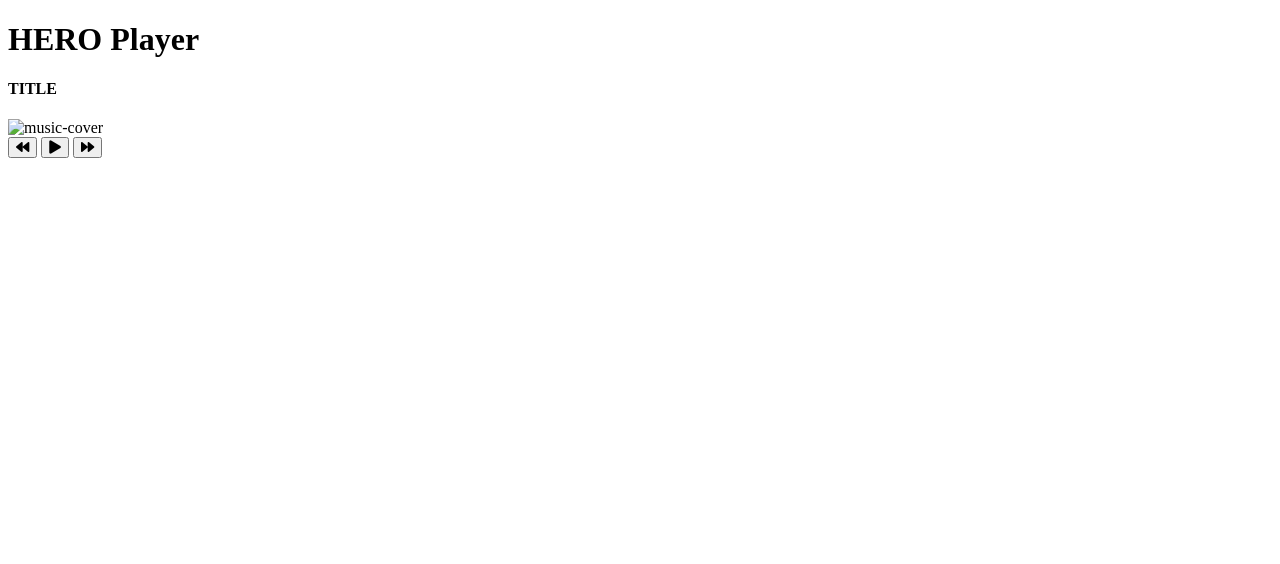
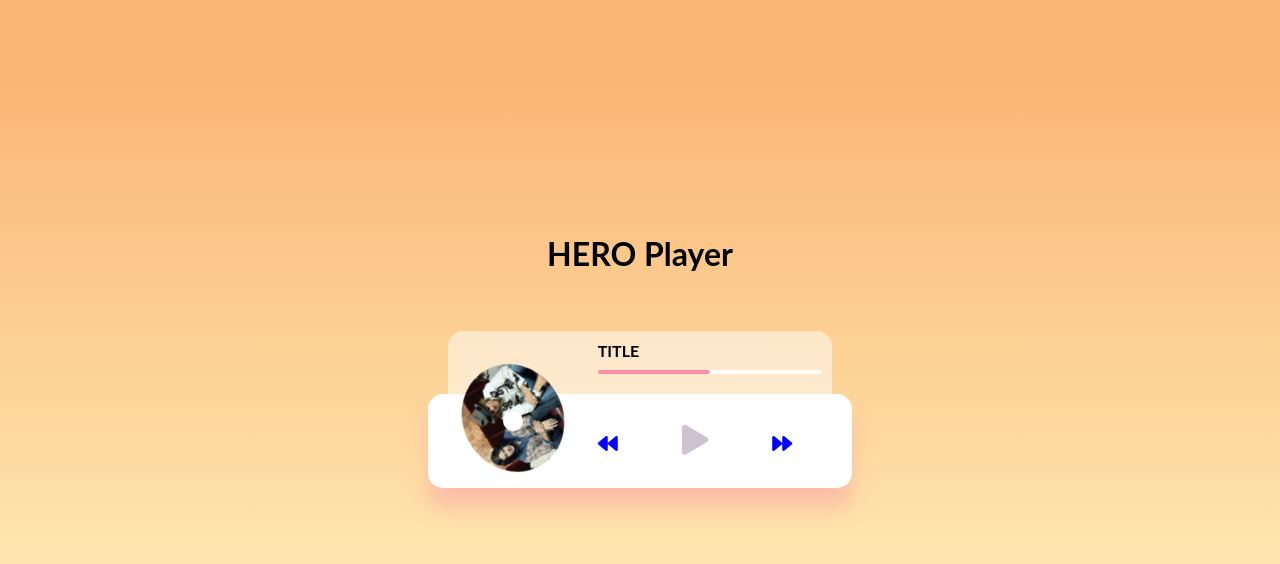
Before and after one commit to ProgrammerRomero/Hero-Media-Player, a plain HTML site: page index.html in a window 1280 px wide. Drawn offline with Linux system fonts and the light colour scheme; a web font is replaced by a local one.

Commit message:
Style file done

```diff
--- a/index.html
+++ b/index.html
@@ -11,7 +11,7 @@
 <body>
   <h1>HERO Player</h1>
 
-  <div class="music-container">
+  <div class="music-container play">
     <div class="music-info">
       <h4 id="title">TITLE</h4>
       <div class="progress-container">
@@ -24,7 +24,7 @@
     <audio src="music/romero.mp3" id="audio"></audio>
 
     <div class="img-container">
-      <img src="images/first.jpg" alt="music-cover" id="cover"/>
+      <img src="images/first1.jpg" alt="music-cover" id="cover"/>
     </div>
 
     <div class="navegation">
--- a/style.css
+++ b/style.css
@@ -0,0 +1,141 @@
+@import url("https://fonts.googlepis.com/css?family=Lato&display=swap");
+
+* {
+  box-sizing: border-box;
+}
+
+body {
+  height: 100vh;
+  margin: 0;
+  font-family: "Lato", sans-serif;
+  background-image: linear-gradient(
+    0deg,
+    rgb(255, 235, 180) 23%,
+    rgb(250, 182, 118) 90%
+  );
+  display: flex;
+  flex-direction: column;
+  align-items: center;
+  justify-content: center;
+}
+
+.music-container {
+  background-color: #fff;
+  border-radius: 15px;
+  box-shadow: 0 20px 20px 0 rgba(252, 169, 169, 0.6);
+  display: flex;
+  padding: 20px 30px;
+  position: relative;
+  margin: 100px 0;
+  z-index: 10;
+}
+
+.img-container {
+  position: relative;
+  width: 110px;
+}
+
+.img-container::after {
+  content: "";
+  background-color: #fff;
+  height: 20px;
+  width: 20px;
+  position: absolute;
+  left: 50%;
+  bottom: 50%;
+  border-radius: 50%;
+  transform: translate(-50%, -50%);
+}
+
+.img-container img {
+  width: inherit;
+  height: 100px;
+  border-radius: 50%;
+  object-fit: cover;
+  position: absolute;
+  bottom: 0;
+  left: 0;
+
+  animation: rotate 3s linear infinite;
+
+  animation-play-state: paused;
+}
+
+.music-container.play .img-container img {
+  animation-play-state: running;
+}
+
+@keyframes rotate {
+  from {
+    transform: rotate(0deg);
+  }
+
+  to {
+    transform: rotate(360deg);
+  }
+}
+
+.navigation {
+  display: flex;
+  align-items: center;
+  justify-content: center;
+  z-index: 1;
+}
+
+.action-btn {
+  background-color: #fff;
+  border: 0;
+  color: blue;
+  font-size: 20px;
+  cursor: pointer;
+  padding: 10px;
+  margin: 0 20px;
+}
+
+.action-btn-big {
+  color: #cdc2d0;
+  font-size: 30px;
+}
+
+.action-btn:focus {
+  outline: 0;
+}
+
+.music-info {
+  background-color: rgba(255, 255, 255, 0.5);
+  border-radius: 15px 15px 0 0;
+  position: absolute;
+  top: 0;
+  left: 20px;
+  width: calc(100% - 40px);
+  /* opacity: 0; */
+  padding: 10px 10px 10px 150px;
+  transform: translateY(0%);
+  transition: transform 0.3s ease-in, opacity 0.3s ease-in;
+}
+
+.music-info h4 {
+  margin: 0;
+}
+
+.music-container.play .music-info {
+  opacity: 1;
+  transform: translateY(-100%);
+}
+
+.progress-container {
+  background: #fff;
+  border-radius: 5px;
+  cursor: pointer;
+  margin: 10px 0;
+  height: 4px;
+  width: 100%;
+}
+
+.progress {
+  background-color: #fe8daa;
+  border-radius: 5px;
+  height: 100%;
+  width: 50%;
+  transition: width 0.1s linear;
+}
```
Also changed, not shown: images/first.jfif (added), images/first1.jpg (added).
